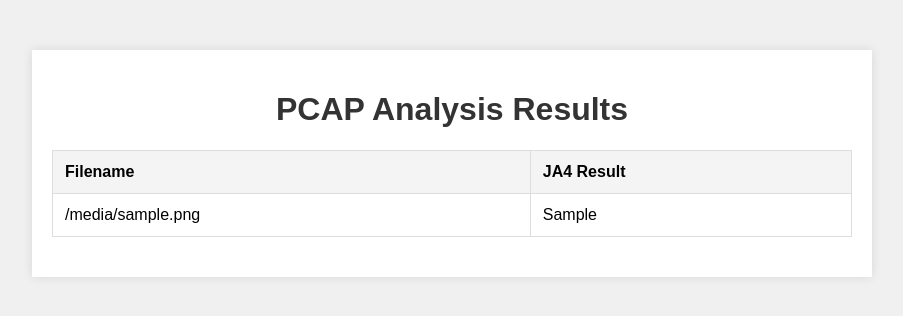
After one commit to XXC385/JA4-Capturer, a Flask app: template tls_capturer_linux/templates/ja4_results.html in a window 1280 px wide. The commit adds this page. Shown: the top 316 px of the page, without its empty margins (188-1091 px from the left). Run offline with Flask 3, Linux system fonts and the light colour scheme; the template is opened without the code that fills it: most values are stand-ins (such as "Sample title", 1, 10 or a date in 2020).

```diff
--- a/tls_capturer_linux/app.py
+++ b/tls_capturer_linux/app.py
@@ -3,26 +3,39 @@ from flask import Flask, render_template
 import os
 import subprocess
 import time
+import threading
 
 app = Flask(__name__)
 
 # 定义pcap文件所在的路径
 pcap_dir = '/usr/ja4/tls_capturer_linux/tuils/pcap'
 
-@app.route('/')
-def index():
-    results = []
-
-    # 步骤1: 生成新的pcap文件
+def run_collect_script():
+    """运行 collect.py 脚本的后台任务"""
     try:
-        # 假设collect.py生成的pcap文件保存在pcap_dir目录下，文件名为captured.pcap
+        # 指定 collect.py 的绝对路径
         collect_script = ['python3', '/usr/ja4/tls_capturer_linux/tuils/collect.py']
         subprocess.run(collect_script, check=True)
 
         # 等待一会儿，确保文件生成完毕
         time.sleep(8)
+        print("pcap collection completed successfully.")
     except subprocess.CalledProcessError as e:
-        return f"Error during pcap collection: {e}"
+        print(f"Error during pcap collection: {e}")
+
+@app.route('/')
+def index():
+    # 步骤1: 渲染 index.html 页面
+    render_page = render_template('index.html')
+
+    # 步骤2: 在后台运行 collect.py 脚本
+    threading.Thread(target=run_collect_script).start()
+
+    return render_page
+
+@app.route('/ja4_results')
+def ja4_results():
+    results = []
 
     # 步骤2: 遍历pcap文件夹中的每个pcap文件
     for filename in os.listdir(pcap_dir):
@@ -45,8 +58,7 @@ def index():
                 'ja4_result': ja4_result
             })
 
-    # 渲染index.html模板，并传递results变量给前端页面
-    return render_template('index.html', results=results)
+    return render_template('ja4_results.html', results=results)
 
 if __name__ == '__main__':
     app.run(host='0.0.0.0', port=443, debug=True, ssl_context=('ssl_key/server.crt', 'ssl_key/private.key'))
--- /dev/null
+++ b/tls_capturer_linux/templates/ja4_results.html
@@ -0,0 +1,73 @@
+<!DOCTYPE html>
+<html lang="en">
+<head>
+    <meta charset="UTF-8">
+    <meta name="viewport" content="width=device-width, initial-scale=1.0">
+    <title>PCAP Analysis Results</title>
+    <!-- 引入一些简单的样式 -->
+    <style>
+        body {
+            font-family: Arial, sans-serif;
+            background-color: #f0f0f0;
+            margin: 0;
+            padding: 0;
+        }
+        .container {
+            max-width: 800px;
+            margin: 50px auto;
+            padding: 20px;
+            background-color: #fff;
+            box-shadow: 0 0 10px rgba(0, 0, 0, 0.1);
+        }
+        h1 {
+            text-align: center;
+            color: #333;
+        }
+        table {
+            width: 100%;
+            border-collapse: collapse;
+            margin: 20px 0;
+        }
+        table, th, td {
+            border: 1px solid #ddd;
+        }
+        th, td {
+            padding: 12px;
+            text-align: left;
+        }
+        th {
+            background-color: #f4f4f4;
+        }
+        tr:nth-child(even) {
+            background-color: #f9f9f9;
+        }
+    </style>
+</head>
+<body>
+    <div class="container">
+        <h1>PCAP Analysis Results</h1>
+        <!-- 如果有结果数据，展示表格 -->
+        {% if results %}
+            <table>
+                <thead>
+                    <tr>
+                        <th>Filename</th>
+                        <th>JA4 Result</th>
+                    </tr>
+                </thead>
+                <tbody>
+                    {% for result in results %}
+                        <tr>
+                            <td>{{ result.filename }}</td>
+                            <td>{{ result.ja4_result }}</td>
+                        </tr>
+                    {% endfor %}
+                </tbody>
+            </table>
+        {% else %}
+            <!-- 如果没有结果数据，显示一条信息 -->
+            <p>No PCAP files found or processed yet.</p>
+        {% endif %}
+    </div>
+</body>
+</html>
```
Also changed, not shown: tls_capturer_linux/templates/index.html (+12 -65 lines), tls_capturer_linux/tuils/collect.py (+10 -7 lines).
